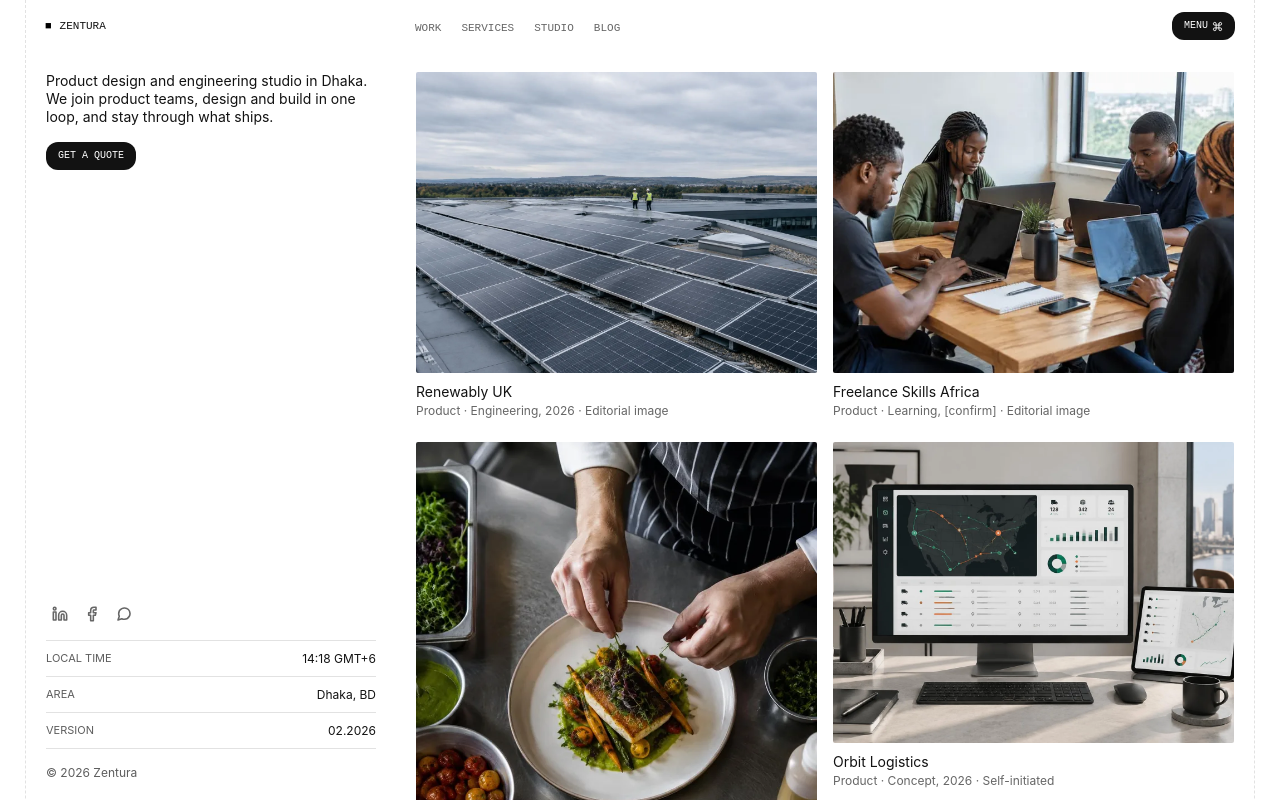
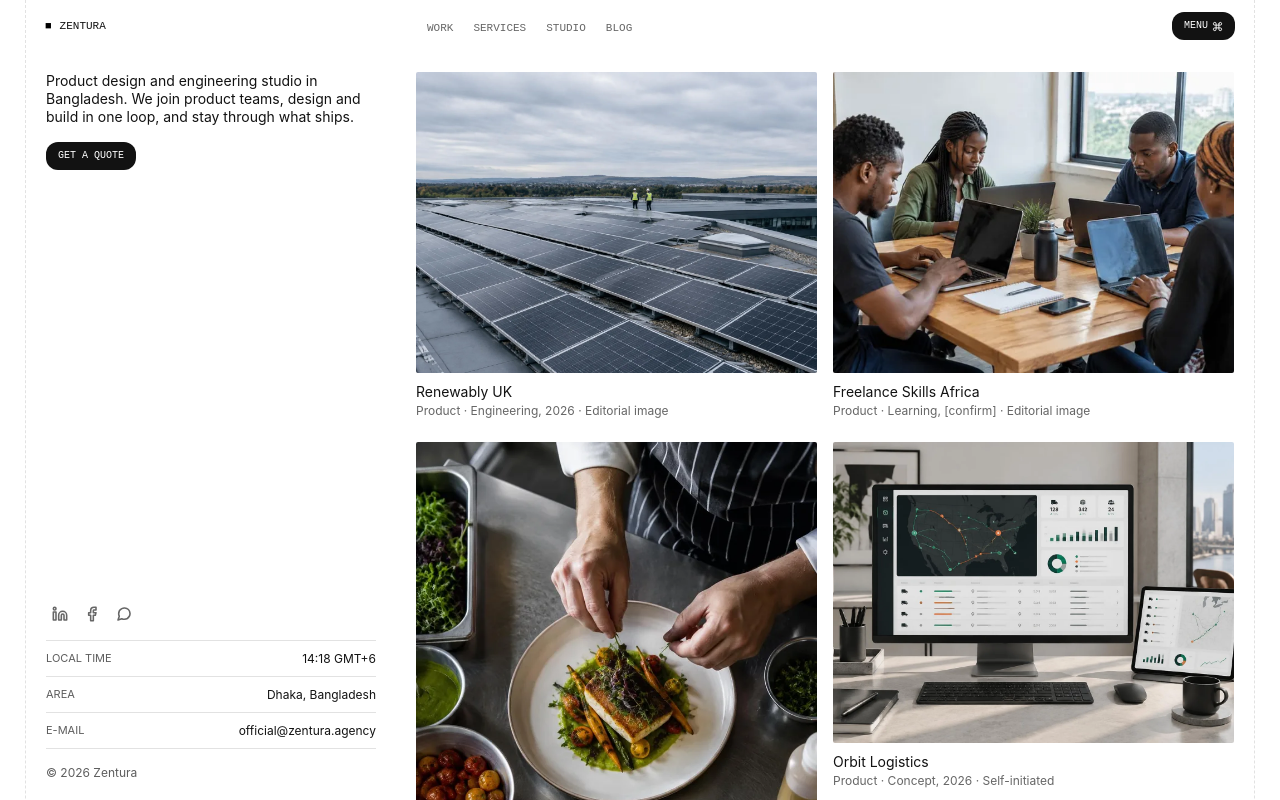
Before and after one commit to infozentura-agency/zentura-official, a Next.js app: page / in a window 1280 px wide. Shown: the top 800 px of the page. Built offline with nearby package versions, Linux system fonts and the light colour scheme.

Commit message:
feat: add SiteShell component with site layout and command menu

```diff
--- a/src/components/zentura/Shell.tsx
+++ b/src/components/zentura/Shell.tsx
@@ -70,14 +70,14 @@ export function SiteShell({ children }: { children: ReactNode }) {
   return <div className="site-frame mx-auto min-h-screen border-x border-dashed border-border px-5">
     <header className="site-header fixed top-0 z-40 grid h-[52px] grid-cols-[minmax(0,1fr)_auto] items-center gap-5 px-5 min-[720px]:grid-cols-[280px_minmax(0,1fr)] min-[1180px]:grid-cols-[350px_minmax(0,1026px)]">
       <Link href="/" className="inline-flex min-h-8 items-center gap-2 font-mono text-label text-ink"><span className="text-ink-max">■</span> ZENTURA</Link>
-      <div className="grid min-w-0 grid-cols-[minmax(0,1fr)_auto] items-center gap-4"><nav aria-label="Primary" className="min-w-0 max-[719px]:hidden"><ul className="flex justify-start gap-5">{navItems.map((item) => <li key={item.to}><Link href={item.to} aria-current={pathname === item.to ? "page" : undefined} className="font-mono text-label uppercase text-ink-secondary transition-colors duration-150 hover:text-ink aria-[current=page]:text-ink">{item.label}</Link></li>)}</ul></nav><Button aria-label="Open command menu" className="ml-auto" onClick={() => setMenuOpen(true)}><span>MENU</span><Command aria-hidden="true" size={11} strokeWidth={2} /></Button></div>
+      <div className="grid min-w-0 grid-cols-[minmax(0,1fr)_auto] items-center gap-4"><nav aria-label="Primary" className="min-w-0 max-[719px]:hidden"><ul className="flex justify-start gap-5 px-3">{navItems.map((item) => <li key={item.to}><Link href={item.to} aria-current={pathname === item.to ? "page" : undefined} className="font-mono text-label uppercase text-ink-secondary transition-colors duration-150 hover:text-ink aria-[current=page]:text-ink">{item.label}</Link></li>)}</ul></nav><Button aria-label="Open command menu" className="ml-auto" onClick={() => setMenuOpen(true)}><span>MENU</span><Command aria-hidden="true" size={11} strokeWidth={2} /></Button></div>
     </header>
 
     <div className="grid gap-5 pt-[52px] min-[720px]:grid-cols-[280px_minmax(0,1fr)] min-[1180px]:grid-cols-[350px_minmax(0,1026px)]">
       <aside className={`pb-5 min-[720px]:relative min-[720px]:min-h-[calc(100vh-52px)] min-[720px]:pr-5 ${isDetail ? "max-[719px]:hidden" : ""}`}>
         <div className="flex flex-col min-[720px]:fixed min-[720px]:bottom-5 min-[720px]:top-[72px] min-[720px]:w-[260px] min-[1180px]:w-[330px]">
-          <div>{projectMatch ? <ProjectRail slug={projectMatch[1] ?? ""} /> : blogMatch ? <ArticleRail slug={blogMatch[1] ?? ""} /> : teamMatch ? <TeamRail slug={teamMatch[1] ?? ""} /> : <><p className="max-w-[360px] text-body text-ink">Product design and engineering studio in Dhaka. We join product teams, design and build in one loop, and stay through what ships.</p><EmailButton className="mt-4">GET A QUOTE</EmailButton></>}</div>
-          {!isDetail && <div className="mt-12 min-[720px]:mt-auto"><Socials /><MetaTable compact className="mt-3 border-t border-border" rows={[{ label: "LOCAL TIME", value: <DhakaTime /> }, { label: "AREA", value: "Dhaka, BD" }, { label: "VERSION", value: "02.2026" }]} /><p className="mt-4 text-small text-ink-muted">© 2026 Zentura</p></div>}
+          <div>{projectMatch ? <ProjectRail slug={projectMatch[1] ?? ""} /> : blogMatch ? <ArticleRail slug={blogMatch[1] ?? ""} /> : teamMatch ? <TeamRail slug={teamMatch[1] ?? ""} /> : <><p className="max-w-[360px] text-body text-ink">Product design and engineering studio in Bangladesh. We join product teams, design and build in one loop, and stay through what ships.</p><EmailButton className="mt-4">GET A QUOTE</EmailButton></>}</div>
+          {!isDetail && <div className="mt-12 min-[720px]:mt-auto"><Socials /><MetaTable compact className="mt-3 border-t border-border" rows={[{ label: "LOCAL TIME", value: <DhakaTime /> }, { label: "AREA", value: "Dhaka, Bangladesh" }, { label: "E-MAIL", value: "official@zentura.agency" }]} /><p className="mt-4 text-small text-ink-muted">© 2026 Zentura</p></div>}
         </div>
       </aside>
       <main id="main-content" className="min-w-0 max-w-[1026px] pt-5">{children}</main>
```
